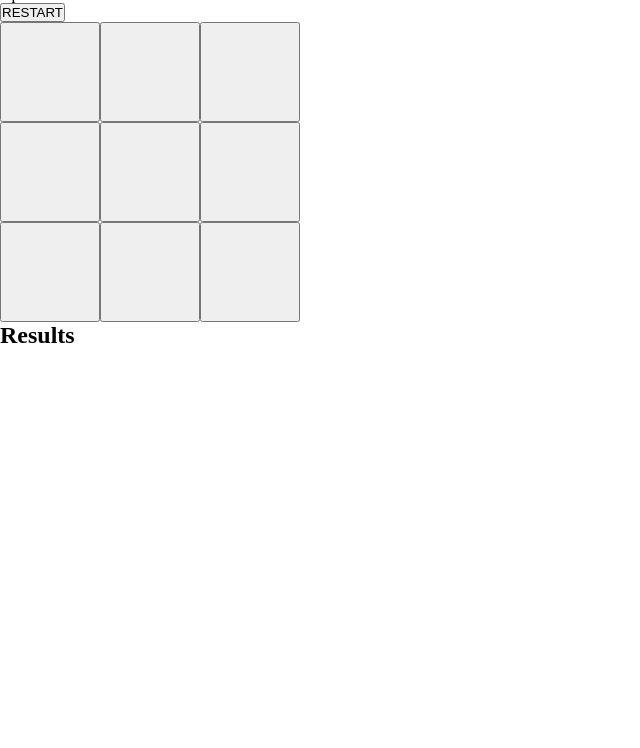
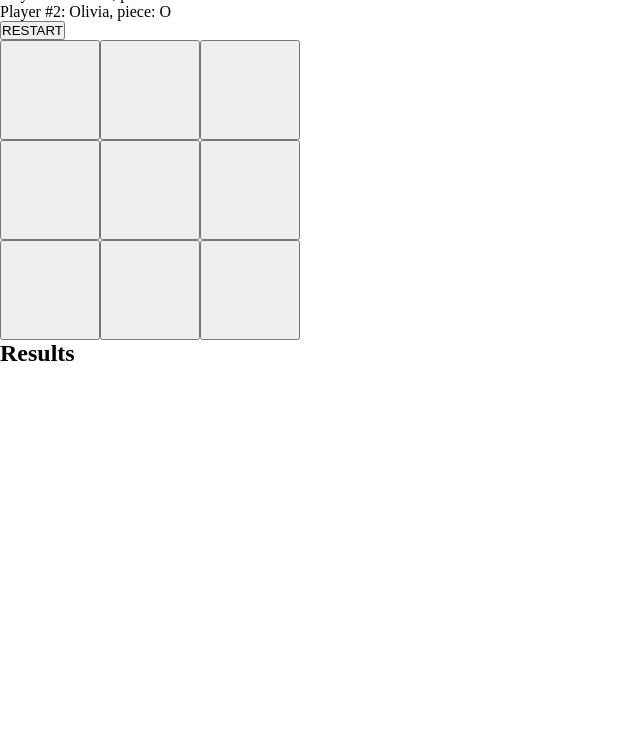
Before and after one commit to SabreBirdOne/odin-tictactoe, a plain HTML site: page index.html in a window 1280 px wide. Shown: the part 52-800 px from the top of the page, without its empty margins (0-640 px from the left). Drawn offline with Linux system fonts and the light colour scheme.

Commit message:
Add incomplete playerCards to playersPanel
Still missing code to add a currentTurn class
to a player who has the currentTurn, and
a form to change player name.

```diff
--- a/index.html
+++ b/index.html
@@ -9,6 +9,5 @@
 </head>
 <body>
     <h1>Tic Tac Toe</h1>
-    <p>Open Console: CTRL + SHIFT + J</p>
 </body>
 </html>
--- a/main.js
+++ b/main.js
@@ -351,8 +351,18 @@ let displayController = (function createDisplayController (_body){
     _playersPanel.id = "playersPanel";
 
     const allPlayers = gameEngine.getAllPlayersAsReference();
-    for (const player of allPlayers){
-        console.log(player.getName(), player.getPlayerPiece());
+    for (let i = 0; i < allPlayers.length; i++){
+        const player = allPlayers[i];
+        let playerCard = document.createElement("div");
+        playerCard.classList = "playerCard";
+
+        let playerInfo = document.createElement("p");
+        playerInfo.textContent = `Player #${i+1}: ${player.getName()}, piece: ${player.getPlayerPiece()}`;
+        playerCard.appendChild(playerInfo);
+
+
+
+        _playersPanel.appendChild(playerCard);
     }
 
     _body.appendChild(_playersPanel);
```
